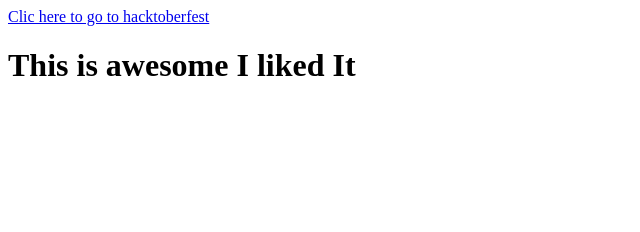
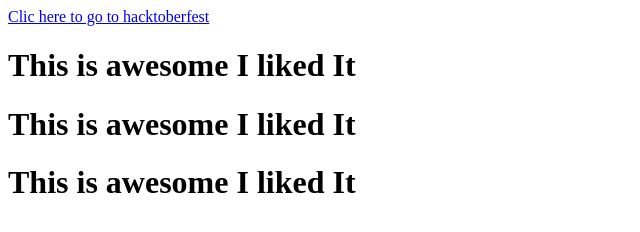
Before and after one commit to PratikJangam/hacktoberfest-index, a plain HTML site: page index.html in a window 1280 px wide. Shown: the whole page, without its empty margins (0-640 px from the left). Drawn offline with Linux system fonts and the light colour scheme.

Commit message:
Update index.html

```diff
--- a/index.html
+++ b/index.html
@@ -9,5 +9,8 @@
 <body>
     <a href="https://hacktoberfest.digitalocean.com/">Clic here to go to hacktoberfest </a>
     <h1>This is awesome I liked It</h1>
-</body>
+        <h1>This is awesome I liked It</h1>
+    <h1>This is awesome I liked It</h1>
+
+    </body>
 </html>
```
